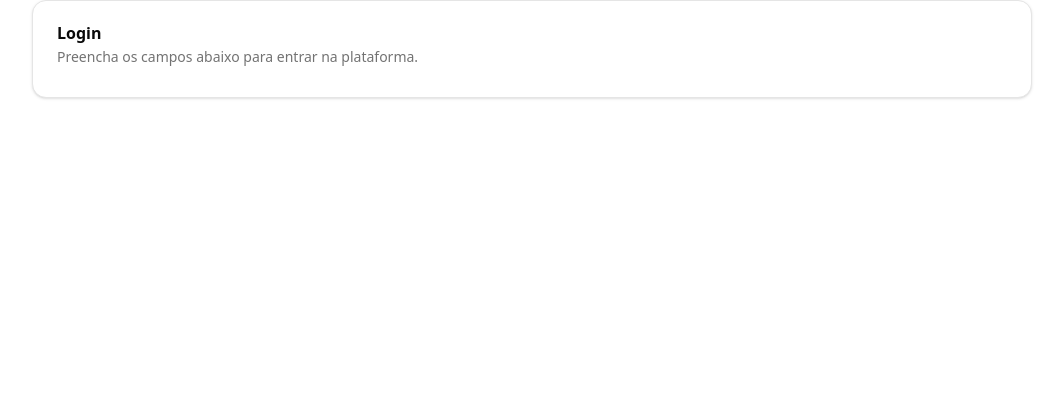
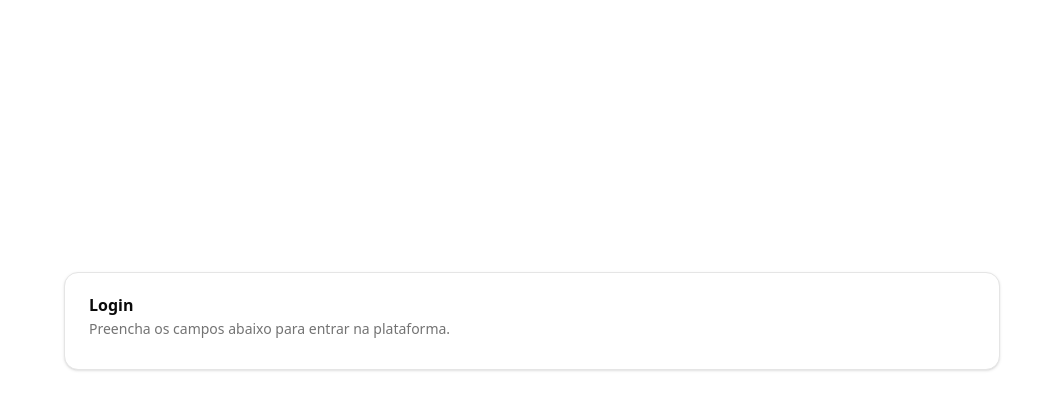
Before and after one commit to DevGustavoGantois/Upload_Screen, a Next.js app: page / in a window 1280 px wide. Shown: the top 410 px of the page, without its empty margins (108-1171 px from the left). Built offline with nearby package versions, Linux system fonts and the light colour scheme.

Commit message:
feat:Adding styles.

```diff
--- a/src/app/page.tsx
+++ b/src/app/page.tsx
@@ -4,7 +4,7 @@ import { Card, CardContent, CardDescription, CardHeader, CardTitle } from "@/com
 export default function Page() {
   return (
     <>
-     <main className="max-w-[1000px] mx-auto">
+     <main className="max-w-[1000px] mx-auto mt-20 lg:mt-60 p-8">
       <Card>
         <CardHeader>
           <CardTitle>Login</CardTitle>
```
